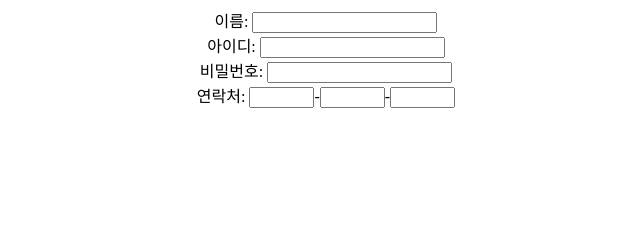
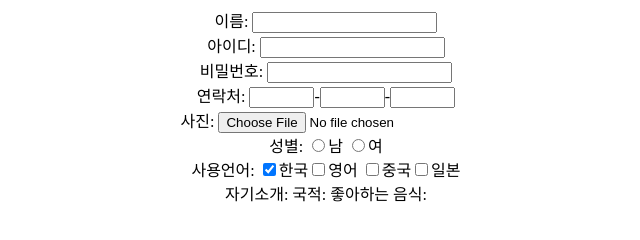
Before and after one commit to Choharim/inflearn-html2, a plain HTML site: page index.html in a window 1280 px wide. Shown: the whole page, without its empty margins (314-954 px from the left). Drawn offline with Linux system fonts and the light colour scheme.

Commit message:
Add photo,gender,lang>

```diff
--- a/index.html
+++ b/index.html
@@ -11,6 +11,13 @@
     아이디: <input type="text" name="uid"><br>
     비밀번호: <input type="password" name="upw"><br>
     연락처: <input type="text" name="uphone1" size="5">-<input type="text" name="uphone2" size="5">-<input type="text" name="uphone3" size="5"><br>
+    사진: <input type="file" name="upic"><br>
+    성별: <input type="radio" name="gender" value="m">남 <input type="radio" name="gender" value="w">여<br>
+    사용언어: <input type="checkbox" name="kor" checked="checked">한국<input type="checkbox" name="eng">영어
+    <input type="checkbox" name="chi">중국<input type="checkbox" name="jap">일본<br>
+    자기소개:
+    국적:
+    좋아하는 음식:
 
 
 
```
